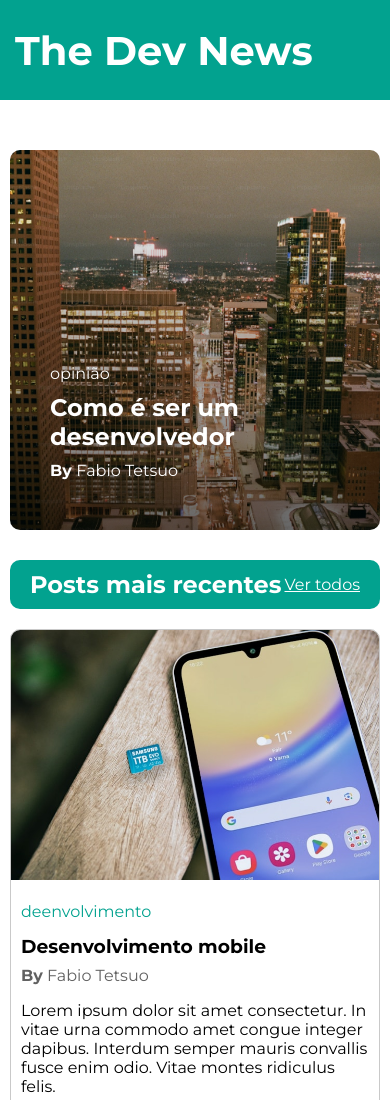
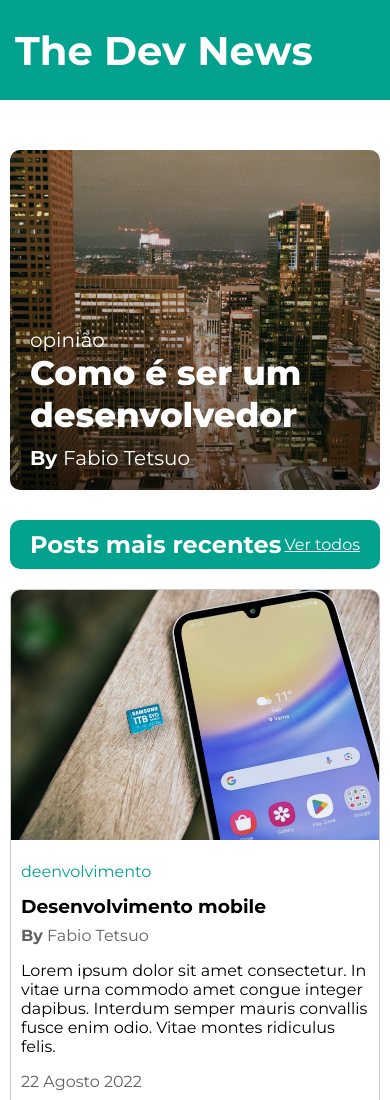
Before and after one commit to JPAzeverde/RID216768_Desafio02, a plain HTML site: page index.html in a window 390 px wide. Shown: the top 1100 px of the page. Drawn offline with Linux system fonts and the light colour scheme.

Commit message:
Eu juro que é a ultima versão

```diff
--- a/index.html
+++ b/index.html
@@ -23,10 +23,13 @@
     <main>
         <section id="post">
 
-            <a href="" id="firstPost" class="radius">
+            <a href=""  class="radius">
+                <span id="firstPost">
                     <p>opinião</p>
-                    <h2>Como é ser um desenvolvedor</h2>
+                    <p id="titleImg">Como é ser um desenvolvedor<p/>
                     <p ><b>By </b>Fabio Tetsuo</p>
+                </span>
+
             </a>
 
             <div class="bgGreen radius subTitle">
--- a/style/style.css
+++ b/style/style.css
@@ -71,7 +71,7 @@ main{
     text-align: start;
     align-items: flex-start;
     justify-content: flex-end;
-    padding: 40px;
+    padding: 20px;
     color: #fff;
     text-decoration: none;
 
@@ -80,8 +80,10 @@ main{
 #post > a > p{
     margin-bottom: 10px;
 }
-#post > a > h2{
+#titleImg{
     margin-bottom: 10px;
+    font-size: 20px;
+    font-weight: 800;
 }
 
 #post > a:hover  {
@@ -98,11 +100,6 @@ main{
     transform: scale(1.1); /* Aumenta a escala do texto mais do que o fundo */
 }
 
-#post > a:hover h2
-{
-    transform: scale(1.1); /* Aumenta a escala do texto mais do que o fundo */
-    padding: 5px 15px;
-}
 
 
 
@@ -251,18 +248,44 @@ footer{
         width: 100%;
     }
 
+    #cardContainer > a:hover{
+        transform: scale(1.02);
+    }
+
     #post{
         width: 100%;
         margin-bottom: 40px;
     }
+
+
+    #firstPost{
+        font-size: 20px;
+    }
+
+    #titleImg{
+        font-size: 34px;
+    }
+
+    #post > a:hover p{
+        transform: scale(1.05); /* Aumenta a escala do texto mais do que o fundo */
+    }
+    #post > a:hover #titleIMG{
+        transform: scale(1.05); /* Aumenta a escala do texto mais do que o fundo */
+    }
+
 
     #sideBar{
         width: 100%;
         padding-bottom: 50px;
     }
 
+
+
     #popularPost{
         padding-bottom: 50px;
+    }
+    #popularPost > a:hover{
+        transform: scale(1.02);
     }
 
     header{
```
